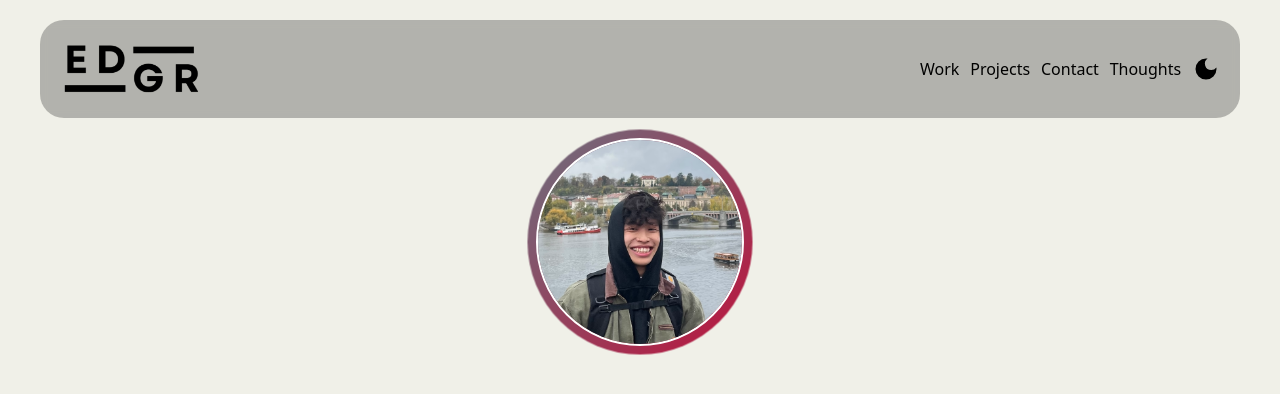
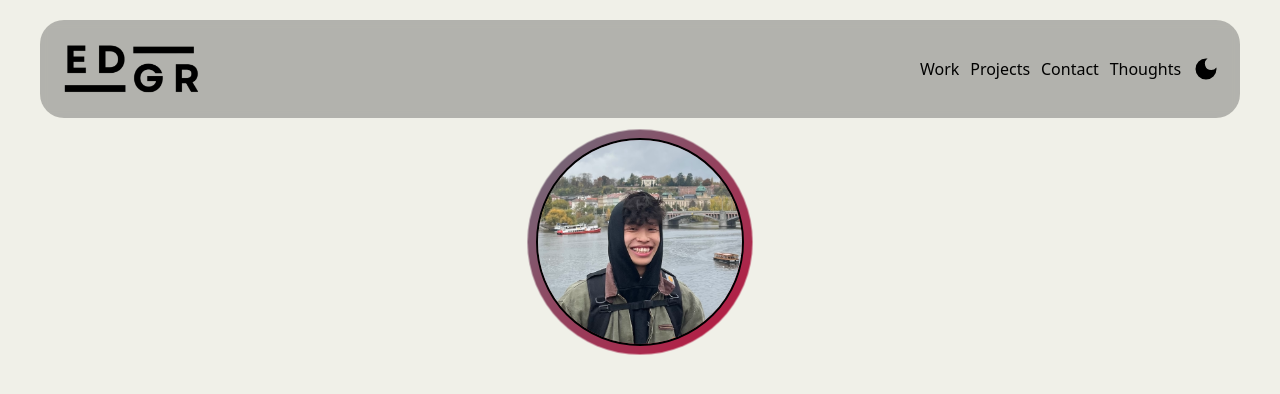
Before and after one commit to safarinexus/edgar-teong, a React (Vite) app: page / in a window 1280 px wide. Shown: the top 394 px of the page. Built offline with nearby package versions, Linux system fonts and the light colour scheme.

Commit message:
little detail

```diff
--- a/src/components/Headshot.tsx
+++ b/src/components/Headshot.tsx
@@ -7,7 +7,7 @@ const Headshot = () => {
         <div className="absolute size-56 bg-gradient-to-br from-gray-500 to-rose-700 rounded-full animate-breathing"></div>
 
         {/* Inner circle with profile image */}
-        <div className="relative size-52 border-white border-2 bg-white rounded-full overflow-hidden">
+        <div className="relative size-52 border-black dark:border-white border-2 bg-white rounded-full overflow-hidden">
           <img
             src={HeadshotPhoto}
             alt="Headshot Photo"
```
